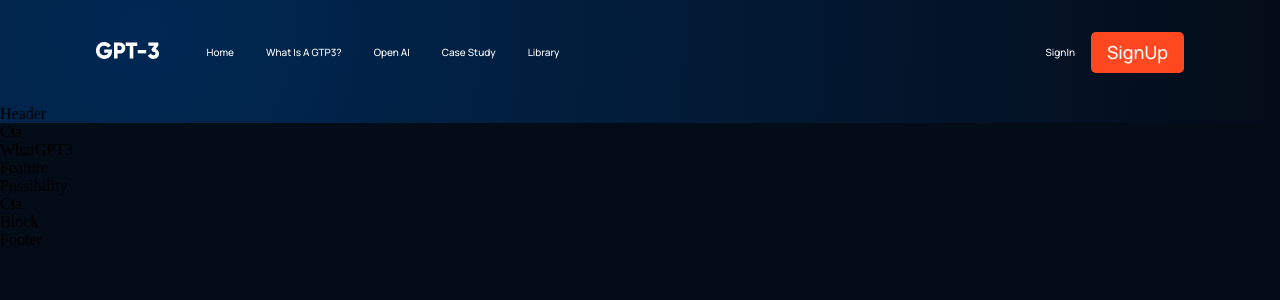
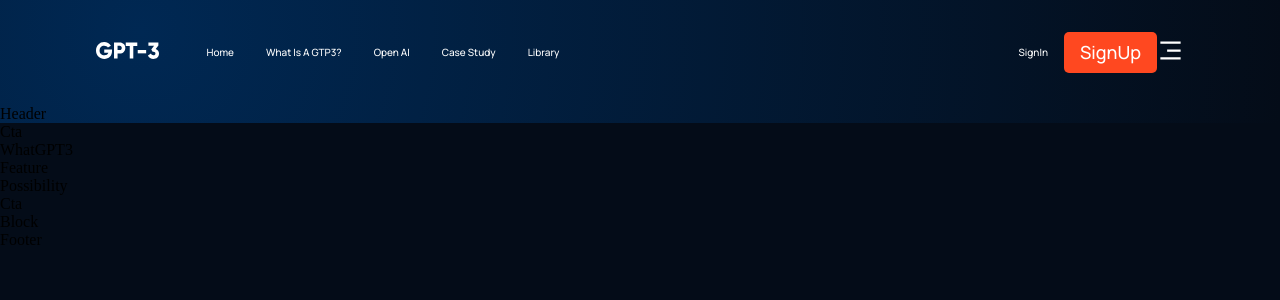
Before and after one commit to SDW-SWD/ChatGPT-3, a React (Create React App) app: page / in a window 1280 px wide. Shown: the top 300 px of the page. Built offline with nearby package versions, Linux system fonts and the light colour scheme.

Commit message:
navigation-bar mobile response implementation

```diff
--- a/src/components/navbar/Navbar.jsx
+++ b/src/components/navbar/Navbar.jsx
@@ -1,9 +1,21 @@
-import React from 'react';
+import React ,{useState} from 'react';
 import './navbar.css';
 import {RiMenu3Line,RiCloseLine} from 'react-icons/ri';
 import logo from '../../assets/logo.svg'
 
 const Navbar = () => {
+
+    const [toggleMenu , setToggleMenu] = useState(false);
+    const Menu =()=>(
+        <>
+            <p><a href="#home">Home</a></p>
+            <p><a href="#wgpt3">What is a GTP3?</a></p>
+            <p><a href="#possibility">Open AI</a></p>
+            <p><a href="#fetures">Case Study</a></p>
+            <p><a href="#block">Library</a></p>
+        </>
+    )
+
   return (
     <div className= "gpt3__navbar">
         <div className="gpt3__navbar-links">
@@ -11,17 +23,25 @@ const Navbar = () => {
                 <img src={logo}alt="logo"/>
             </div>
             <div className="gpt3__navbar-links_container">
-                <p><a href="#home">Home</a></p>
-                <p><a href="#wgpt3">What is a GTP3?</a></p>
-                <p><a href="#possibility">Open AI</a></p>
-                <p><a href="#fetures">Case Study</a></p>
-                <p><a href="#block">Library</a></p>
+              <Menu />
             </div>
         </div>
         <div className="gtp3__navbar-sign">
             <p>SignIn</p>
             <button type="button">SignUp</button>
         </div>
+        <div className="gpt3__navbar-menu">
+            {toggleMenu
+                ? <RiCloseLine color="#fff" size={27} onClick={()=> setToggleMenu(false)}/>
+                : <RiMenu3Line color="#fff" size={27} onClick={()=> setToggleMenu(true)}/>
+            }
+            {toggleMenu && (
+                <div className="gpt3__navbar-menu_container scale-up-center" >
+                    <div className="gtp3__navbar-menu_container-links"></div>
+                    <Menu/>
+                </div>
+            )}
+        </div>
     </div>
   )
 }
```
